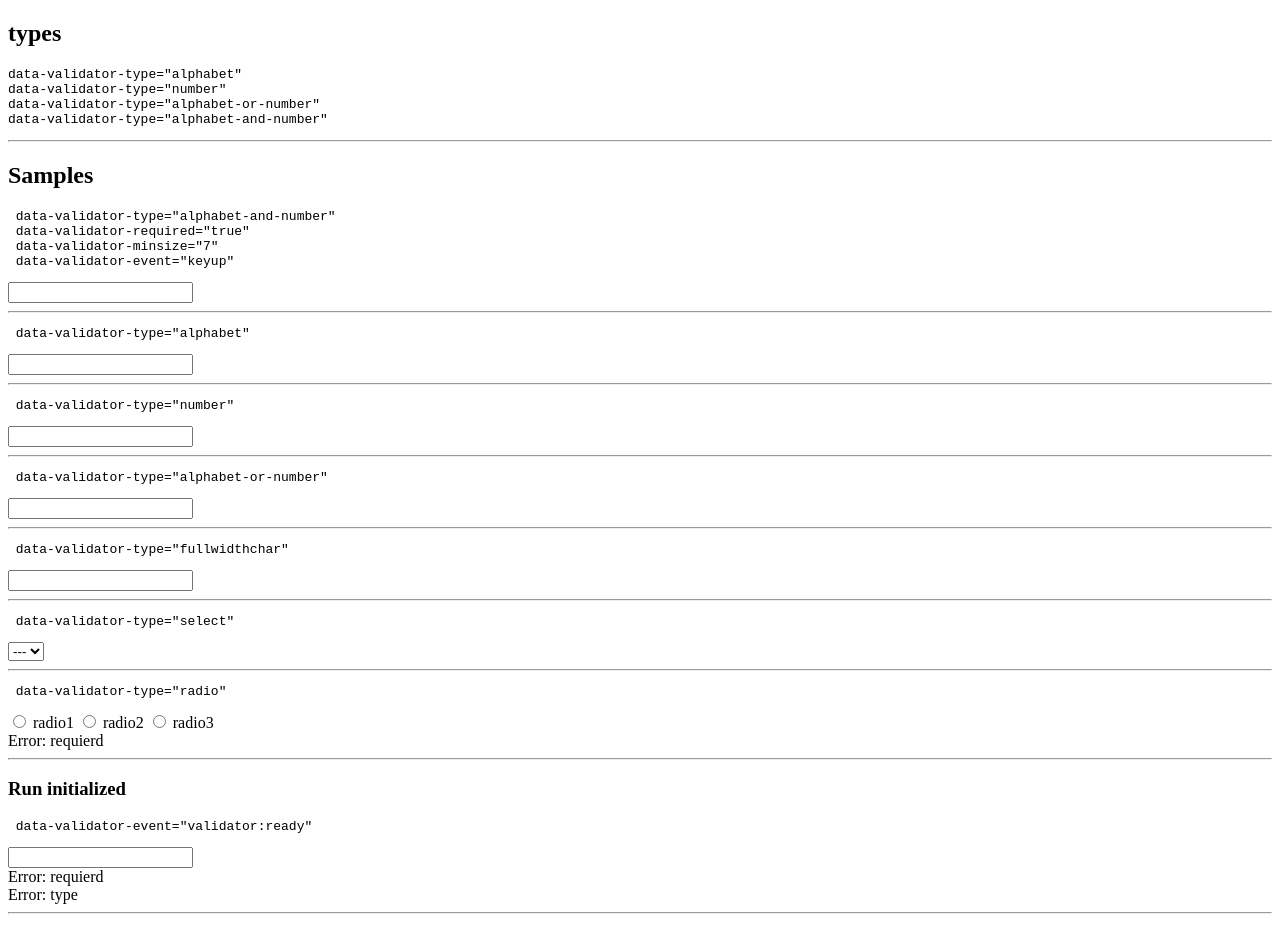
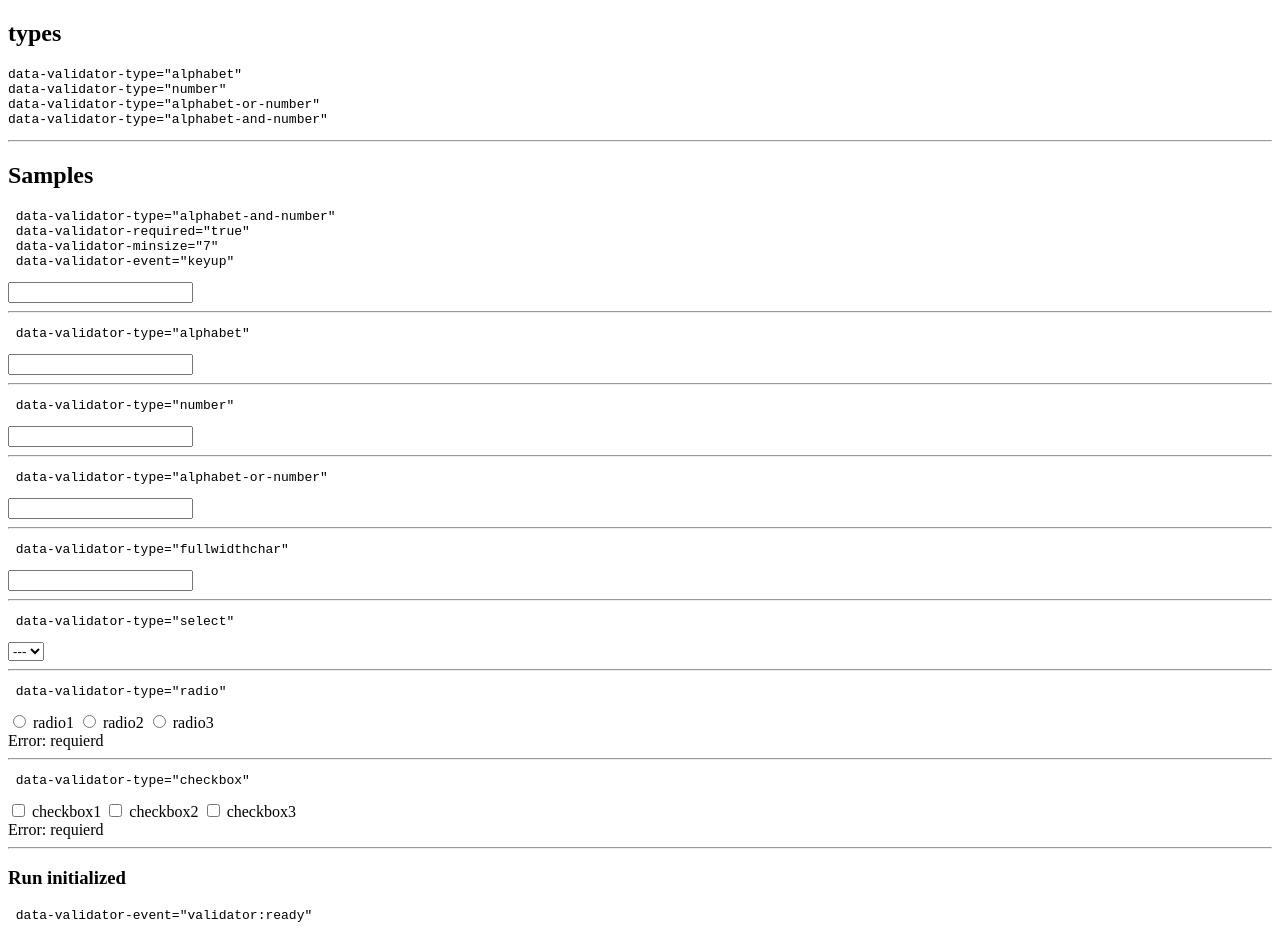
Before and after one commit to oosugi20/jquery.validator.js, a website: page demos/index.html in a window 1280 px wide. Shown: the top 930 px of the page. Drawn offline with Linux system fonts and the light colour scheme; files that its build step writes are made by us from their sources.

Commit message:
Add checkbox

```diff
--- a/demos/index.html
+++ b/demos/index.html
@@ -186,6 +186,28 @@ data-validator-type="alphabet-and-number"
 <div data-validator-errormsg="required">Error: requierd</div>
 </div>
 
+
+
+<hr />
+
+
+<pre>
+ data-validator-type="checkbox"
+</pre>
+<div data-validator="unique-id">
+<div
+ data-validator-type="checkbox"
+ data-validator-required="true"
+ data-validator-event="change validator:ready"
+>
+<label><input type="checkbox" name="radio" value="1" data-validator-input /> checkbox1</label>
+<label><input type="checkbox" name="radio" value="2" data-validator-input /> checkbox2</label>
+<label><input type="checkbox" name="radio" value="3" data-validator-input /> checkbox3</label>
+</div>
+
+<div data-validator-errormsg="required">Error: requierd</div>
+</div>
+
 <hr />
 
 
```
Also changed, not shown: src/jquery.validator.js.
